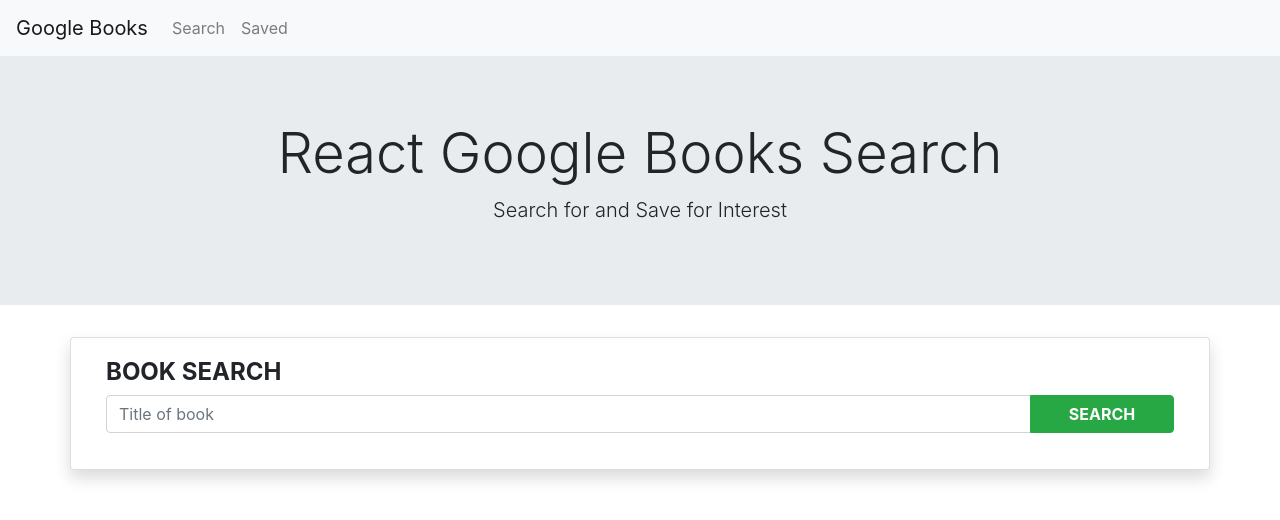
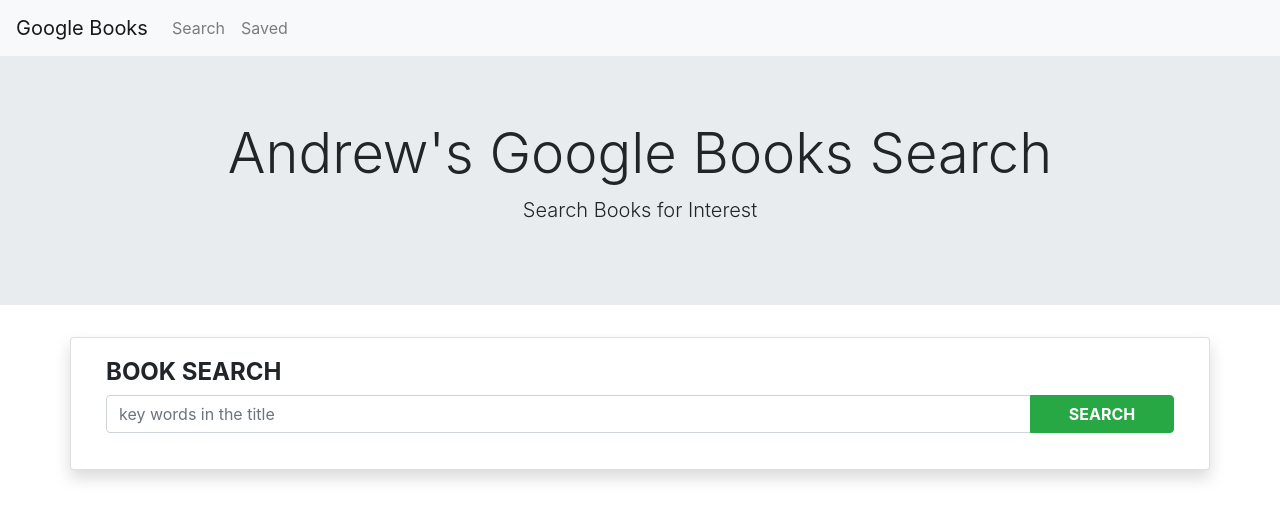
Before and after one commit to andrewlin618/React-Book-Search, a React (Create React App) app: page / in a window 1280 px wide. Shown: the top 520 px of the page. Built offline with nearby package versions, Linux system fonts and the light colour scheme.

Commit message:
frontend done

```diff
--- a/src/components/Jumbotron/index.js
+++ b/src/components/Jumbotron/index.js
@@ -5,8 +5,8 @@
     return(
         <div className="jumbotron jumbotron-fluid">
             <div className="container">
-                <h1 className="display-4">React Google Books Search</h1>
-                <p className="lead">Search for and Save for Interest </p>
+                <h1 className="display-4">Andrew's Google Books Search</h1>
+                <p className="lead">Search Books for Interest </p>
             </div>
         </div>
     )
--- a/src/pages/SavedPage/index.js
+++ b/src/pages/SavedPage/index.js
@@ -19,7 +19,7 @@
                 <Jumbotron />
                 <Container>
                 <h4 style={{fontWeight:'bold'}}>SAVED BOOKS</h4>
-
+                <h4>Book Shelf Under Construction...</h4>
                 </Container>
             </div>
         )
--- a/src/pages/SearchPage/index.js
+++ b/src/pages/SearchPage/index.js
@@ -1,6 +1,6 @@
 import React from "react";
 import axios from "axios";
-import API from "../../utils/API";
+// import API from "../../utils/API";
 import Nav from "../../components/Nav"
 import Jumbotron from "../../components/Jumbotron"
 import Container from "../../components/Container";
@@ -79,23 +79,24 @@
     }
 
     handleBookSave = (id) => {
-        const book = this.state.results.find(book => book.id === id);
-        const bookData = {
-            googleId:book.id,
-            title:book.volumeInfo.title,
-            authors:book.volumeInfo.authors,
-            categories:book.volumeInfo.categories,
-            publisher:book.volumeInfo.publisher,
-            publishedDate:book.volumeInfo.publishedDate,
-            image:book.volumeInfo.imageLinks.thumbnail,
-            description:book.volumeInfo.description,
-            link:book.volumeInfo.previewLink
-        };
+        alert("Book Shelf Under Construction...")
+        // const book = this.state.results.find(book => book.id === id);
+        // const bookData = {
+        //     googleId:book.id,
+        //     title:book.volumeInfo.title,
+        //     authors:book.volumeInfo.authors,
+        //     categories:book.volumeInfo.categories,
+        //     publisher:book.volumeInfo.publisher,
+        //     publishedDate:book.volumeInfo.publishedDate,
+        //     image:book.volumeInfo.imageLinks.thumbnail,
+        //     description:book.volumeInfo.description,
+        //     link:book.volumeInfo.previewLink
+        // };
 
-        console.log(book)
-        console.log(bookData)
-        API.saveBook(bookData)
-        .then(() => console.log("succeeded!"))
+        // console.log(book)
+        // console.log(bookData)
+        // API.saveBook(bookData)
+        // .then(() => console.log("succeeded!"))
 
     };
 
@@ -108,7 +109,7 @@
                     <Container>
                         <h4 style={{fontWeight:'bold'}}>BOOK SEARCH</h4>
                         <div className="input-group mb-3">
-                            <input type="text" className="form-control title" placeholder="Title of book" aria-label="Book's Keyword" aria-describedby="button-addon2" onChange={this.handleChange}></input>
+                            <input type="text" className="form-control title" placeholder="key words in the title" aria-label="Book's Keyword" aria-describedby="button-addon2" onChange={this.handleChange}></input>
                             <div className="input-group-append">
                                 <BtnSubmit className="btn btn-success search" type="button" id="button-addon2" onClick={this.handleSubmit} >SEARCH</BtnSubmit>
                             </div>
@@ -127,7 +128,7 @@
                 <Container>
                     <h4 style={{fontWeight:'bold'}}>BOOK SEARCH</h4>
                     <div className="input-group mb-3">
-                        <input type="text" className="form-control title" placeholder="Title of book" aria-label="Book's Keyword" aria-describedby="button-addon2" onChange={this.handleChange}></input>
+                        <input type="text" className="form-control title" placeholder="key words in the title" aria-label="Book's Keyword" aria-describedby="button-addon2" onChange={this.handleChange}></input>
                         <div className="input-group-append">
                             <BtnSubmit className="btn btn-success search" type="button" id="button-addon2" onClick={this.handleSubmit} >SEARCH</BtnSubmit>
                         </div>
```
